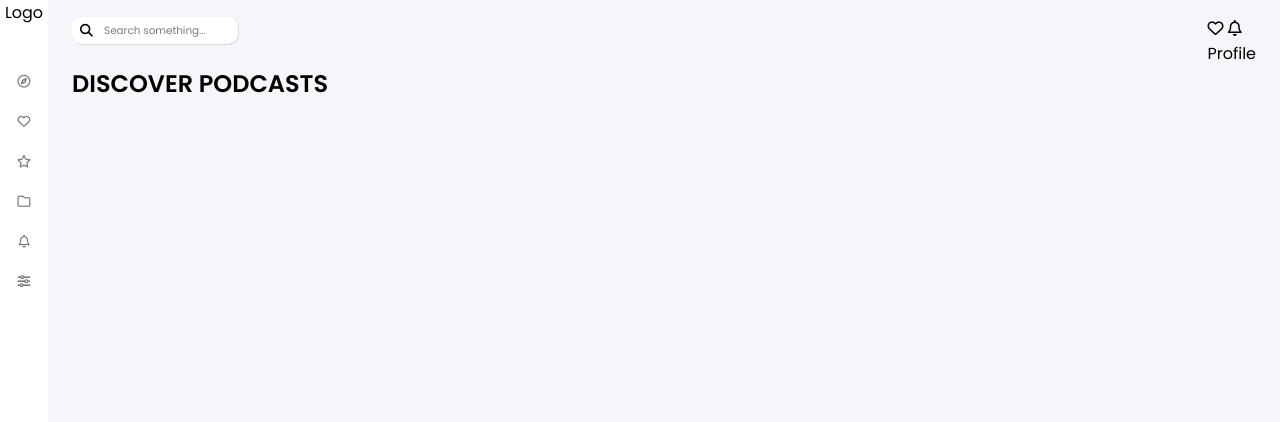
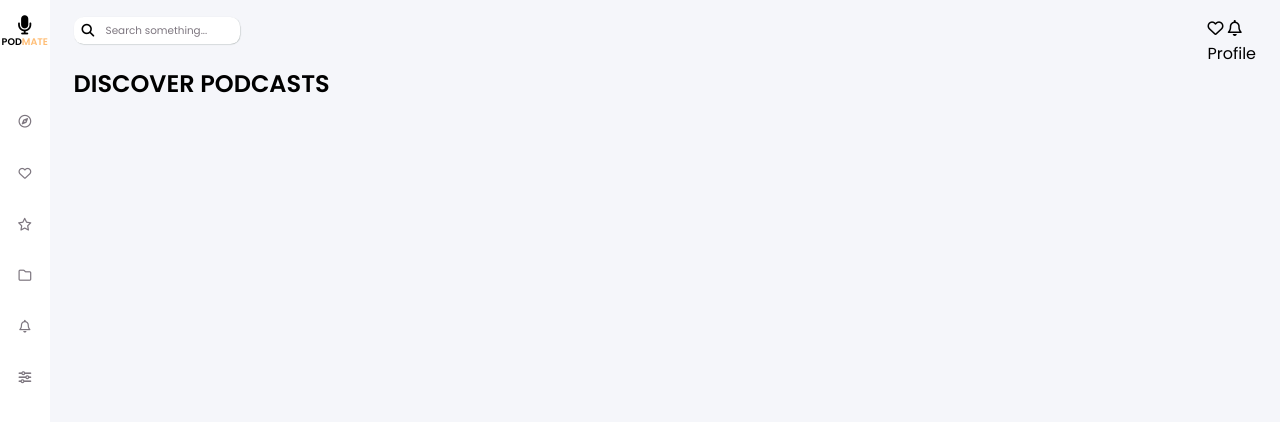
Before and after one commit to SandhyaR1007/pod-mate, a React (Create React App) app: page / in a window 1280 px wide. Shown: the top 422 px of the page. Built offline with nearby package versions, Linux system fonts and the light colour scheme.

Commit message:
styles: handle view for mobile

```diff
--- a/src/components/Menubar.js
+++ b/src/components/Menubar.js
@@ -4,7 +4,12 @@ import "./styles/Menubar.css";
 const Menubar = () => {
   return (
     <div className="menubar">
-      <div className="menubar__logo">Logo</div>
+      <div className="menubar__logo">
+        <i className="fa-sharp fa-solid fa-microphone"></i>
+        <span className="menubar_logo-text">
+          POD<span>MATE</span>
+        </span>
+      </div>
       <ul className="menubar__list">
         <li>
           <i className="fa-regular fa-compass"></i>
--- a/src/components/styles/Menubar.css
+++ b/src/components/styles/Menubar.css
@@ -1,15 +1,32 @@
 .menubar {
-  width: 50px;
+  position: absolute;
+  bottom: 0;
+  width: 100%;
   background-color: var(--white);
-  height: 100vh;
+  height: 50px;
   display: flex;
-  flex-direction: column;
   align-items: center;
+  transition: all 0.2s ease-in;
+}
+.menubar__logo {
+  display: none;
+}
+.menubar_logo-text {
+  font-size: 0.6rem;
+  font-weight: bold;
+}
+.menubar_logo-text span {
+  color: #ffbe76;
 }
 .menubar__list {
   list-style: none;
-  padding: 2rem 0;
+  padding: 2rem 0.5rem;
+  display: flex;
+  align-items: center;
+  justify-content: space-between;
+  width: 100%;
 }
+
 .menubar__list li {
   margin: 0.7rem 0;
   padding: 0.5rem;
@@ -28,3 +45,28 @@
   cursor: pointer;
   box-shadow: rgba(99, 99, 99, 0.2) 0px 2px 8px 0px;
 }
+/* media queries */
+
+@media screen and (min-width: 600px) {
+  .menubar {
+    width: 50px;
+    height: 100vh;
+    display: flex;
+    flex-direction: column;
+    align-items: center;
+    position: relative;
+  }
+  .menubar__logo {
+    padding: 1rem 0.1rem;
+    font-size: 1.2rem;
+    display: flex;
+    flex-direction: column;
+    align-items: center;
+  }
+  .menubar__list {
+    list-style: none;
+    padding: 2rem 0rem;
+    /* display: inline; */
+    flex-direction: column;
+  }
+}
```
